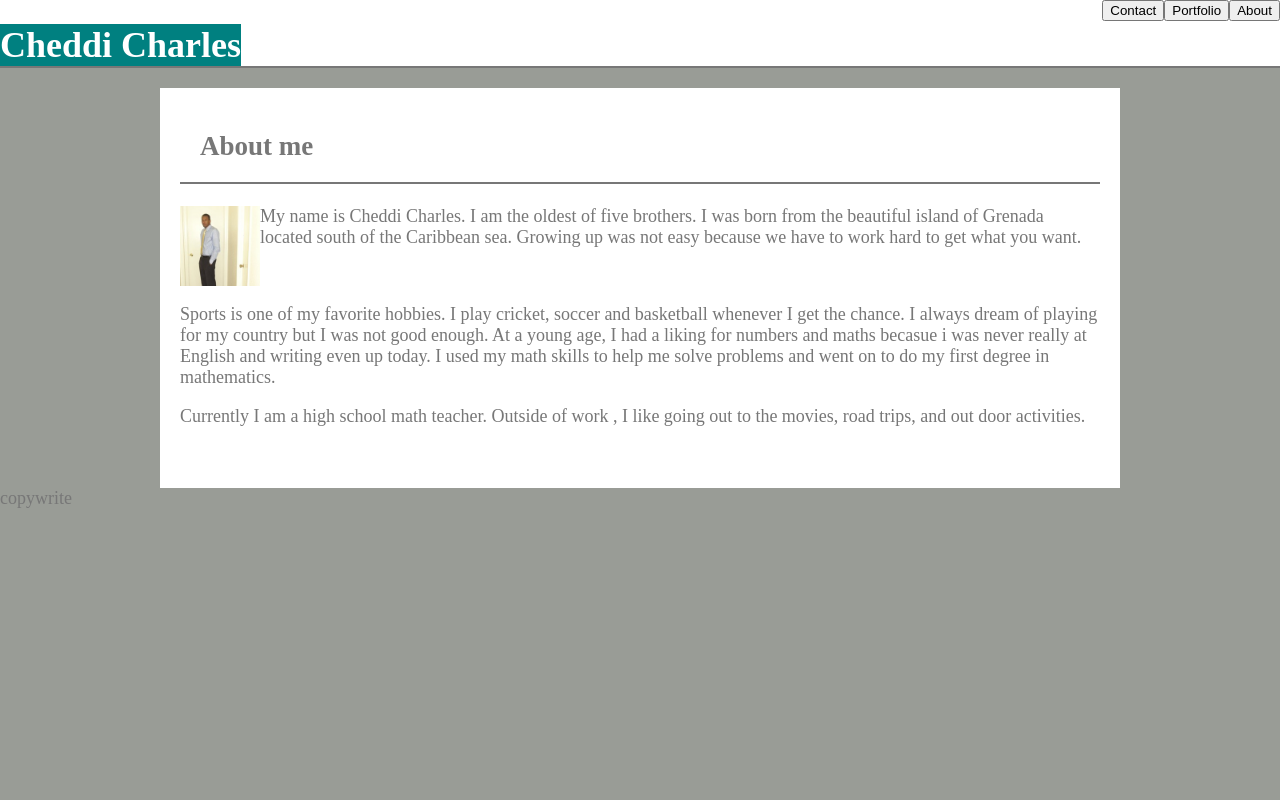
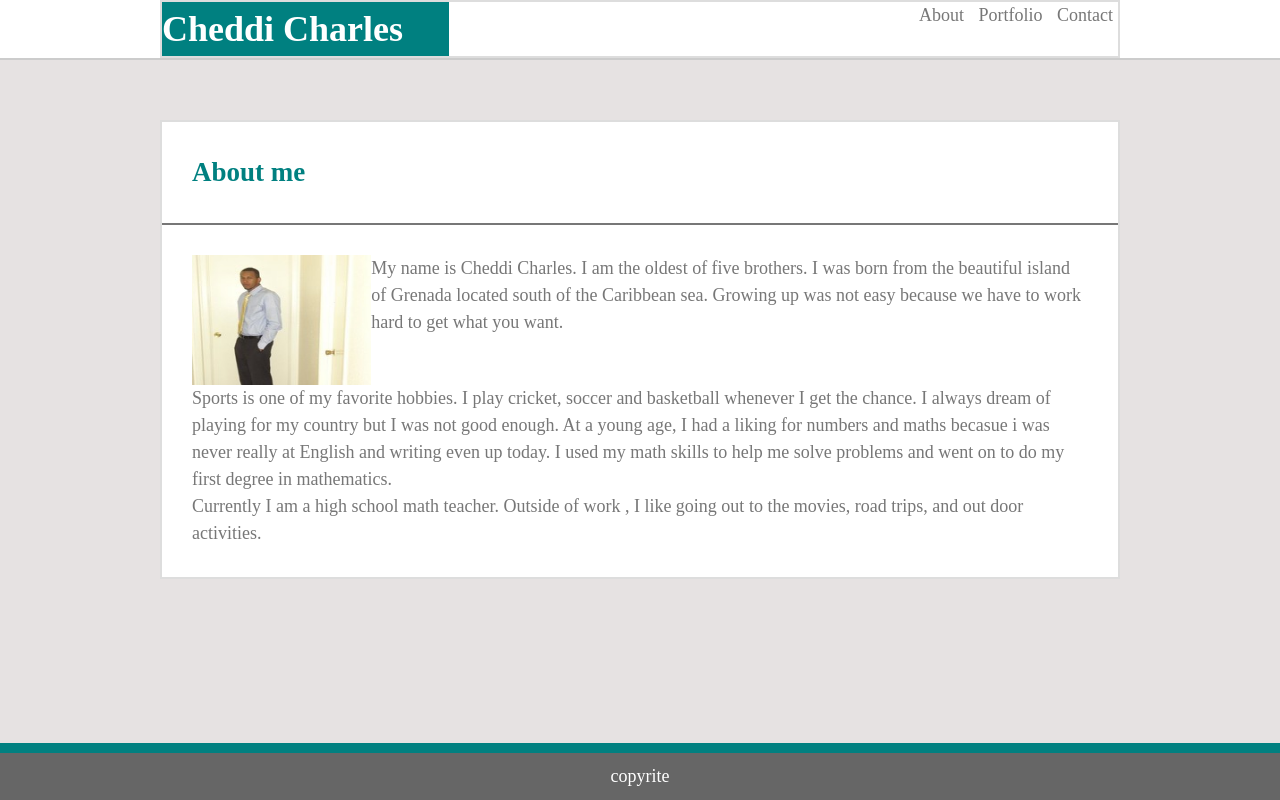
Before and after one commit to cheddi123/Basic-Portfolio, a plain HTML site: page index.html in a window 1280 px wide. Drawn offline with Linux system fonts and the light colour scheme.

Commit message:
use css on index html

```diff
--- a/assets/css/style.css
+++ b/assets/css/style.css
@@ -1,50 +1,80 @@
+
 *{
+    margin: 0 ;
+    padding: 0;
     box-sizing: border-box;
+    line-height: 1.5;
+    color: #777777;
 }
 
 body{
-    background-color: rgba(120, 124, 116, 0.753);
-    color:#777777;
-    margin: 0 auto;
-    padding: 0;
+    background-color: #e4e0e0ec;
     font-size: 18px;
 
+
 }
+
+.container{
+    width: 960px;
+    margin: 0 auto;
+    background-color: #ffffff;
+    border: #dddddd 2px solid;
+
+}
+
 
 header{
     width: 100%;
     background-color: #ffffff;
-    color: white;
-    border-bottom: 2px solid #777777 ;
+    border-bottom: 2px solid #cccccc ;
 
+}
+
+footer{
+    position:fixed;
+    background-color:#666666;
+    color: #ffffff;
+    border-top: 10px solid teal;
+    padding: 10px;
+    text-align: center;
+    bottom:0;
+    width:100%;
 }
 
 h1{
     background-color: teal;
-    margin-bottom:0;
+   color: #ffffff;
+   width:30%;
 
 
 }
 
 h2{
-    border-bottom: #777777 2px solid ;
-    padding: 20px;
+     color:teal;
 }
 
 img{
-    height: 80px;
+    height:130px;
+    width:20%;
 }
 
-section{
-    margin:0 20px;
-}
-.floatright{
-    float: right;
+li{
+    display:inline;
+     padding: 5px;
 }
 
-.floatleft{
-    float: left;
-}
+ section{
+     padding: 30px;
+ }
+
+ .borderBottom{
+     border-bottom: #777777 2px solid ;
+ }
+
+  section.borderBottom {
+    border-bottom: 2px solid #777777 ;
+
+ }
 
 .full{
     clear: both;
@@ -52,14 +82,10 @@ section{
 
   }
 
-  span{
-      width:30%;
+  .floatright{
+      float: right;
   }
 
-  .container{
-      background-color: white;
-      width: 960px;
-      margin: 0 auto;
-      height: 400px;
-      margin-top: 20px;
+  .floatleft{
+      float: left;
   }
--- a/index.html
+++ b/index.html
@@ -10,24 +10,35 @@
 <body>
 
 
-            <header class="full" >
-                <h1 class="floatleft">Cheddi Charles</h1>
+            <header >
+                <div class="container full">
+                    <h1 class="floatleft">Cheddi Charles</h1>
+                    <ul class="floatright">
+                        <li>About</li>
+                        <li>Portfolio</li>
+                        <li>Contact</li>
+                    </ul>
+                </div>
+           </header>
 
-                <button class="floatright">About</button>
-                <button class="floatright">Portfolio</button>
-                <button class="floatright">Contact</button>
-        </header>
+        <section>
+
+        </section>
 
 
-     <div class="container  full">
-             <section >
+     <div class="container">
+              <section  class="borderBottom">
                 <h2>About me</h2>
-
-                    <p  class="full"> <img class="floatleft"  src="assets/image/cheddi.jpg" alt="my profile pic">
+                </section>
+              <section >
+                <div class="full">
+                    <p > <img class="floatleft"  src="assets/image/cheddi.jpg" alt="my profile pic">
                         My name is Cheddi Charles. I am the oldest of five brothers. I was born from the beautiful island of
                         Grenada located south of the Caribbean sea. Growing up was not easy because we have to work hard to get what you want.
                     </p>
+                </div>
 
+                <div>
                     <P >
                         Sports is one of my favorite hobbies. I play cricket, soccer and basketball whenever I get the chance. I always
                         dream of playing for my country but I was not good enough. At a young age, I had a liking for numbers and maths becasue
@@ -39,10 +50,12 @@
                         and out door activities.
 
                     </p>
+                </div>
+
             </section>
         </div>
 
-        <footer>copywrite</footer>
+        <footer class="full">copyrite</footer>
 
 </body>
 </html>
```
